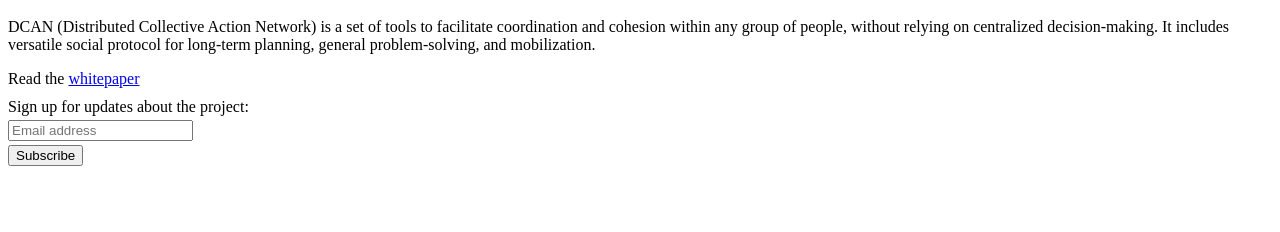
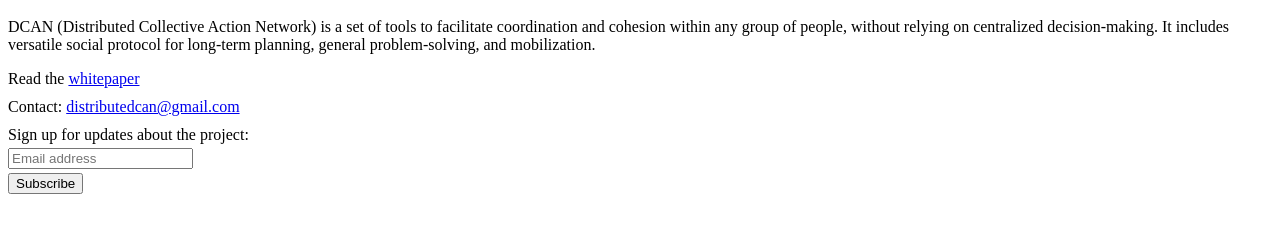
Before and after one commit to LeosPrograms/LeosPrograms.github.io, a plain HTML site: page index.html in a window 1280 px wide. Shown: the part 48-280 px from the top of the page. Drawn offline with Linux system fonts and the light colour scheme; a script that the page names is missing.

Commit message:
add contact

```diff
--- a/index.html
+++ b/index.html
@@ -4,8 +4,13 @@
   DCAN (Distributed Collective Action Network) is a set of tools to facilitate coordination and cohesion within any group of people, without relying on centralized decision-making. It includes versatile social protocol for long-term planning, general problem-solving, and mobilization.
 </p>
 
+
 <div>
   Read the <a href="./whitepaper.pdf">whitepaper</a>
+</div>
+
+<div style="margin-top: 10px;">
+  Contact: <a href="mailto:distributedcan@gmail.com">distributedcan@gmail.com</a>
 </div>
 
 <div id="mc_embed_shell">
```
